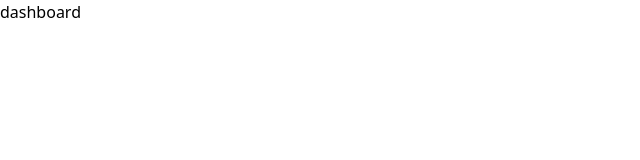
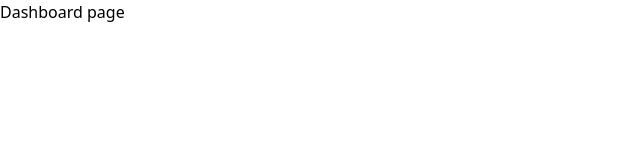
Before and after one commit to ViniFernandesDev/Fincheck, a React (Vite) app in the folder front/: page / in a window 1280 px wide. Shown: the top 160 px of the page, without its empty margins (0-640 px from the left). Built offline with nearby package versions, Linux system fonts and the light colour scheme.

Commit message:
feat/main pages

```diff
--- a/front/src/Router/index.tsx
+++ b/front/src/Router/index.tsx
@@ -1,18 +1,22 @@
 import { Routes, Route, BrowserRouter  } from 'react-router-dom'
 
 import { AuthGuard } from './AuthGuard'
+
+import { Login } from '../view/pages/Login'
+import { Register } from '../view/pages/Register'
+import { Dashboard } from '../view/pages/Dashboard'
 
 export function Router() {
     return (
         <BrowserRouter>
             <Routes>
                 <Route element={<AuthGuard isPrivate={false} />}>
-                    <Route path='/login' element={<h1>login</h1>} />
-                    <Route path='/register' element={<h1>register</h1>} />
+                    <Route path='/login' element={<Login/>} />
+                    <Route path='/register' element={<Register />} />
                 </Route>
 
                 <Route element={<AuthGuard isPrivate/>}>
-                    <Route path='/' element={<h1>dashboard</h1>} />
+                    <Route path='/' element={<Dashboard />} />
                 </Route>
 
             </Routes>
--- /dev/null
+++ b/front/src/view/pages/Dashboard/index.tsx
@@ -0,0 +1,5 @@
+export function Dashboard() {
+    return (
+        <h1>Dashboard page</h1>
+    )
+}
--- /dev/null
+++ b/front/src/view/pages/Login/index.tsx
@@ -0,0 +1,5 @@
+export function Login() {
+    return (
+        <h1>Login page</h1>
+    )
+}
--- /dev/null
+++ b/front/src/view/pages/Register/index.tsx
@@ -0,0 +1,5 @@
+export function Register() {
+    return (
+        <h1>Register page</h1>
+    )
+}
```
